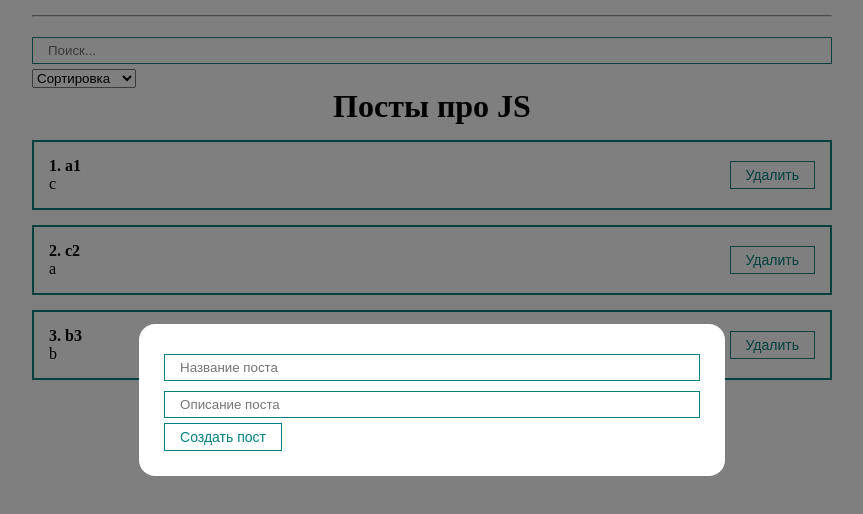
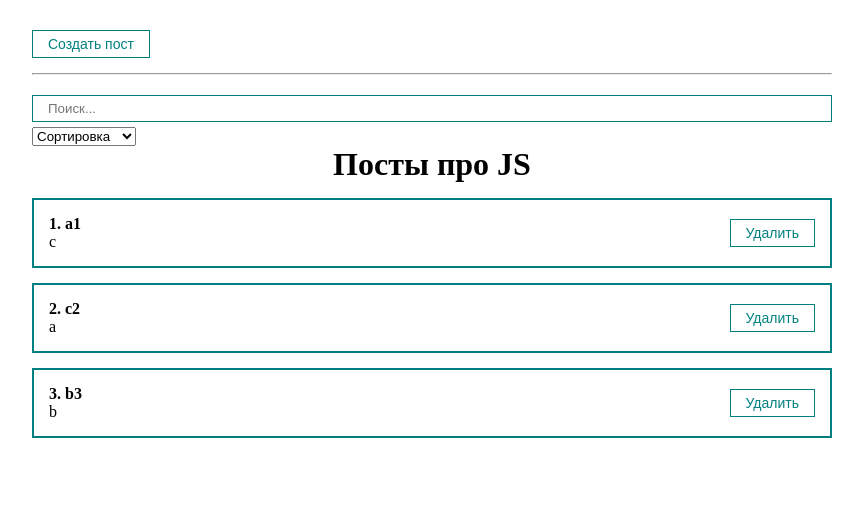
Before and after one commit to DanNikolson/ReactSPA, a React (Create React App) app: page / in a window 1280 px wide. Shown: the top 514 px of the page, without its empty margins (208-1071 px from the left). Built offline with nearby package versions, Linux system fonts and the light colour scheme.

Commit message:
MyModal - closing my clicking outside of the fields

```diff
--- a/src/App.js
+++ b/src/App.js
@@ -4,6 +4,7 @@
 import PostForm from "./components/PostForm";
 import PostFilter from "./components/PostFilter";
 import MyModal from "./components/UI/MyModal/MyModal";
+import MyButton from "./components/UI/button/MyButton";
 function App() {
   const [posts, setPosts] = useState([
     { id: 1, title: "a1", body: "c" },
@@ -11,6 +12,7 @@
     { id: 3, title: "b3", body: "b" },
   ]);
   const [filter, setFilter] = useState({ sort: "", query: "" });
+  const [modal, setModal] = useState(false);
 
   const sortedPosts = useMemo(() => {
     if (filter.sort) {
@@ -28,6 +30,7 @@
   }, [filter.query, sortedPosts]);
   const createPost = (newPost) => {
     setPosts([...posts, newPost]);
+    setModal(false);
   };
 
   const removePost = (post) => {
@@ -36,7 +39,10 @@
 
   return (
     <div className="App">
-      <MyModal visible={true}>
+      <MyButton style={{ marginTop: 30 }} onClick={() => setModal(true)}>
+        Создать пост
+      </MyButton>
+      <MyModal visible={modal} setVisible={setModal}>
         <PostForm create={createPost} />
       </MyModal>
 
--- a/src/components/UI/MyModal/MyModal.jsx
+++ b/src/components/UI/MyModal/MyModal.jsx
@@ -8,8 +8,10 @@
   }
 
   return (
-    <div className={rootClasses.join(" ")}>
-      <div className={cl.myModalContent}>{children}</div>
+    <div className={rootClasses.join(" ")} onClick={() => setVisible(false)}>
+      <div className={cl.myModalContent} onClick={(e) => e.stopPropagation()}>
+        {children}
+      </div>
     </div>
   );
 };
```
